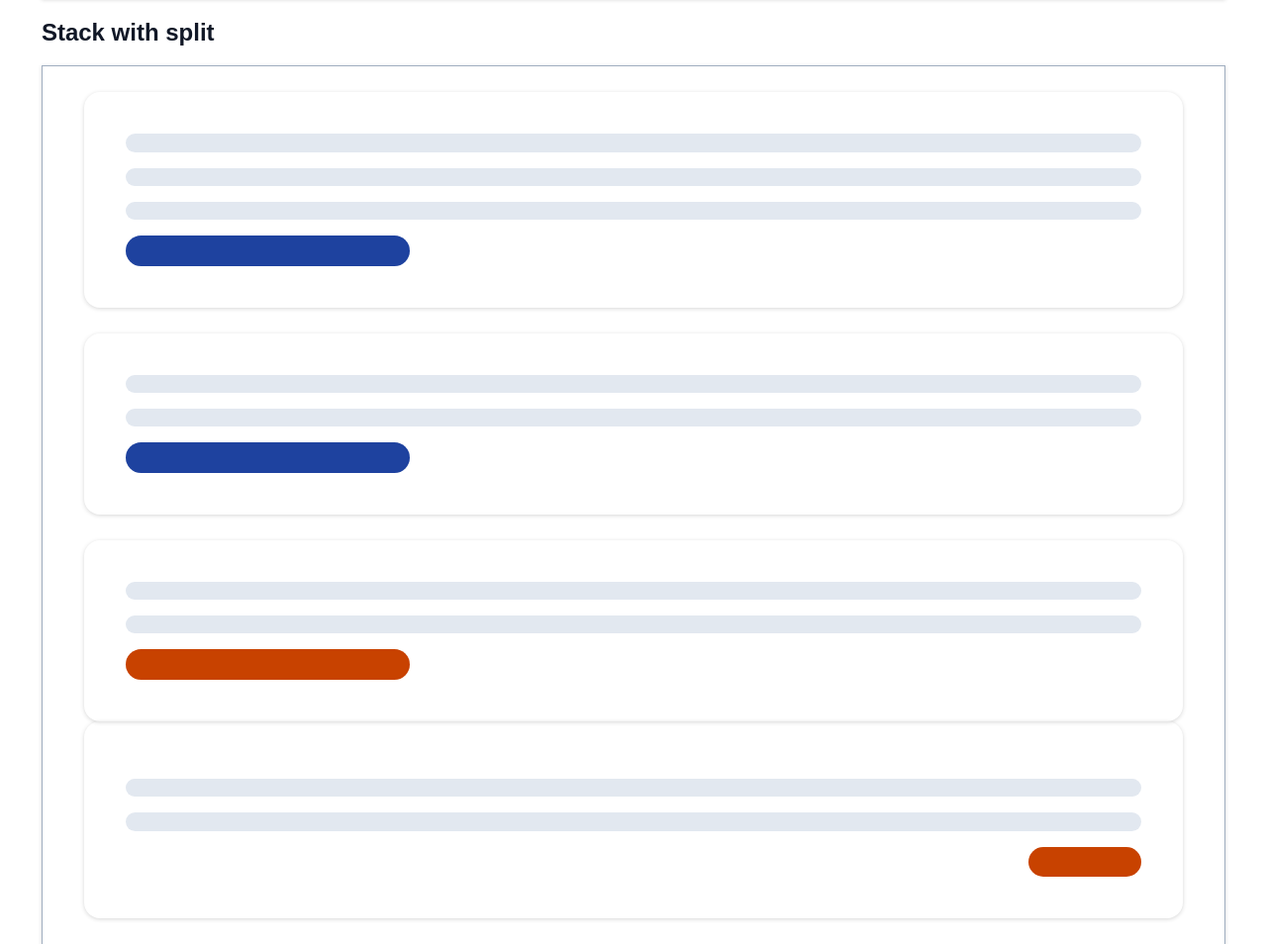
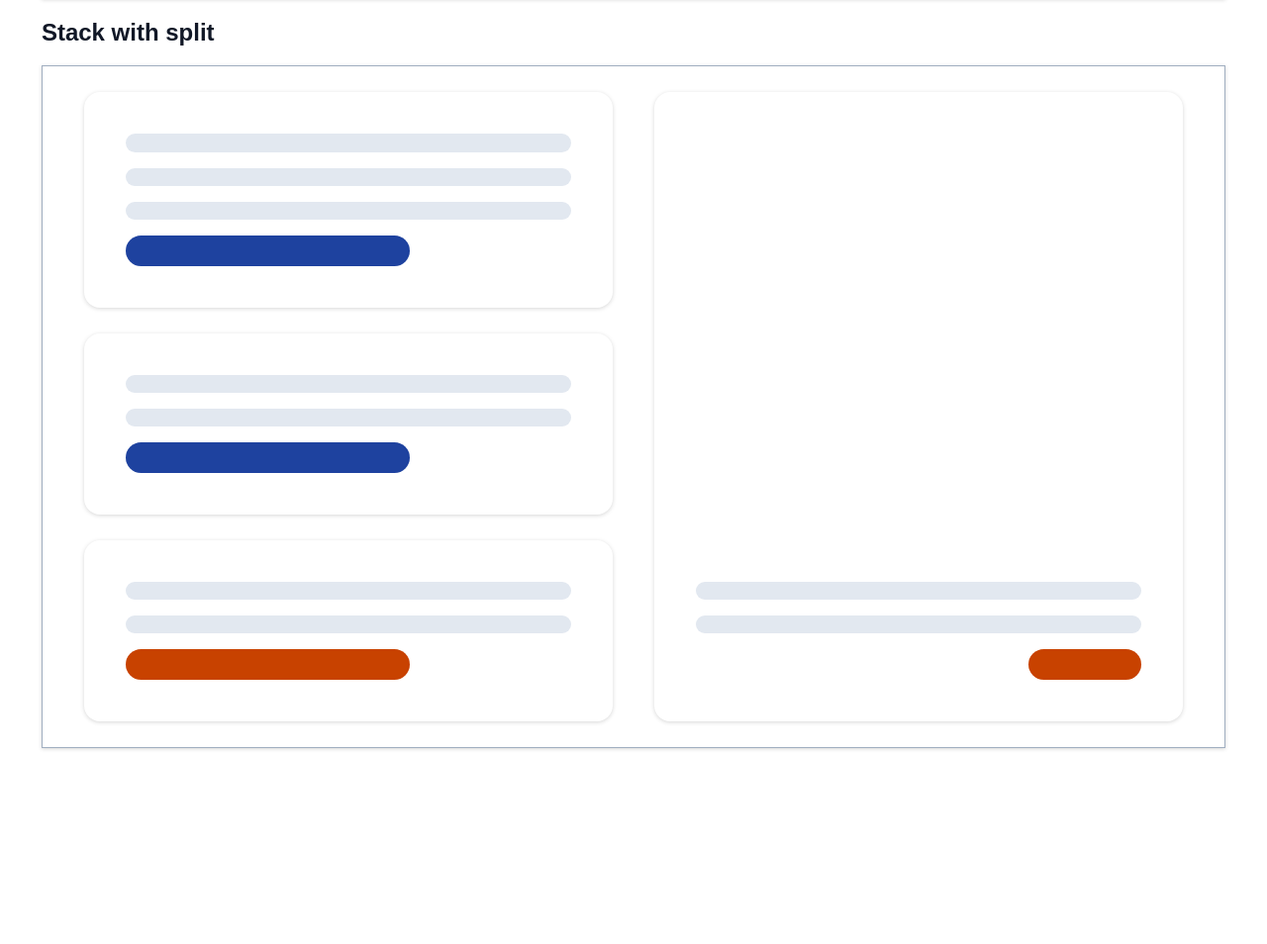
Before and after one commit to Morebec/Skeleta, a website: page docs/stack.html in a window 1280 px wide. Shown: the part 1499-2453 px from the top of the page at 99% size. After the commit the page ends 2297 px from the top, so only its background shows below. Drawn offline with Linux system fonts and the light colour scheme.

Commit message:
fix: add missing columns style definition

```diff
--- a/src/skeleta.scss
+++ b/src/skeleta.scss
@@ -6,6 +6,7 @@
 @import "base";
 @import "center";
 @import "cluster";
+@import "columns";
 @import "grid";
 @import "stack";
 @import "switcher";
```
Also changed, not shown: dist/docs.min.css, dist/skeleta.css, dist/skeleta.min.css.
